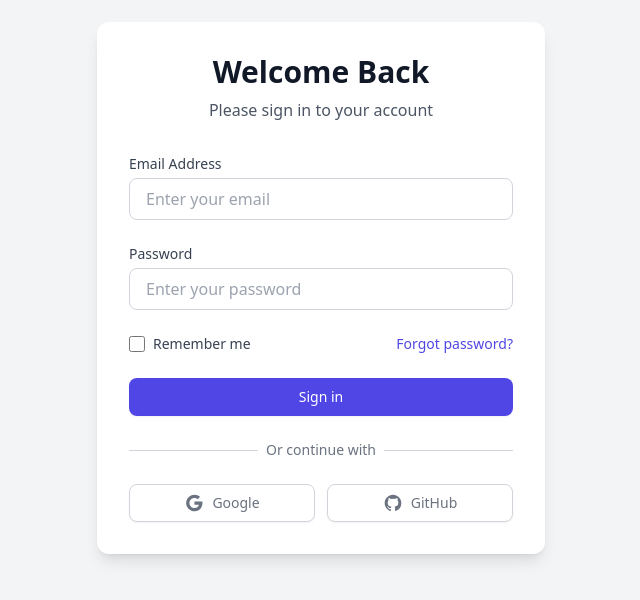
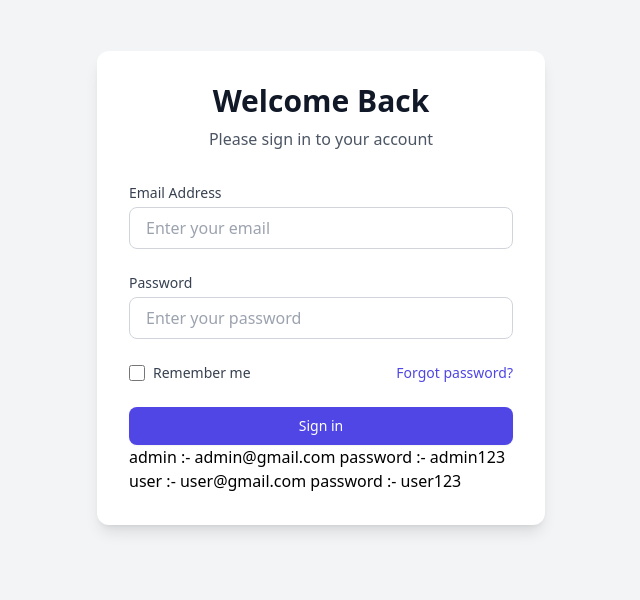
Before and after one commit to govindgupta1912/KollegeApply, a React (Vite) app: page /login in a window 1280 px wide. Shown: the part 136-736 px from the top of the page, without its empty margins (319-959 px from the left). Built offline with nearby package versions, Linux system fonts and the light colour scheme.

Commit message:
deploy changes8

```diff
--- a/src/pages/Login.jsx
+++ b/src/pages/Login.jsx
@@ -89,7 +89,7 @@ const Login = () => {
             </button>
           </form>
 
-          <div className="mt-6">
+          {/* <div className="mt-6">
             <div className="relative">
               <div className="absolute inset-0 flex items-center">
                 <div className="w-full border-t border-gray-300"></div>
@@ -129,7 +129,10 @@ const Login = () => {
                 <span className="ml-2">GitHub</span>
               </button>
             </div>
-          </div>
+          </div> */}
+
+          <p>admin :- admin@gmail.com password :- admin123</p>
+          <p>user :- user@gmail.com password :- user123</p>
         </div>
       </div>
     </div>
```
Also changed, not shown: 1 other file (tests, documents, lock files or other folders).
